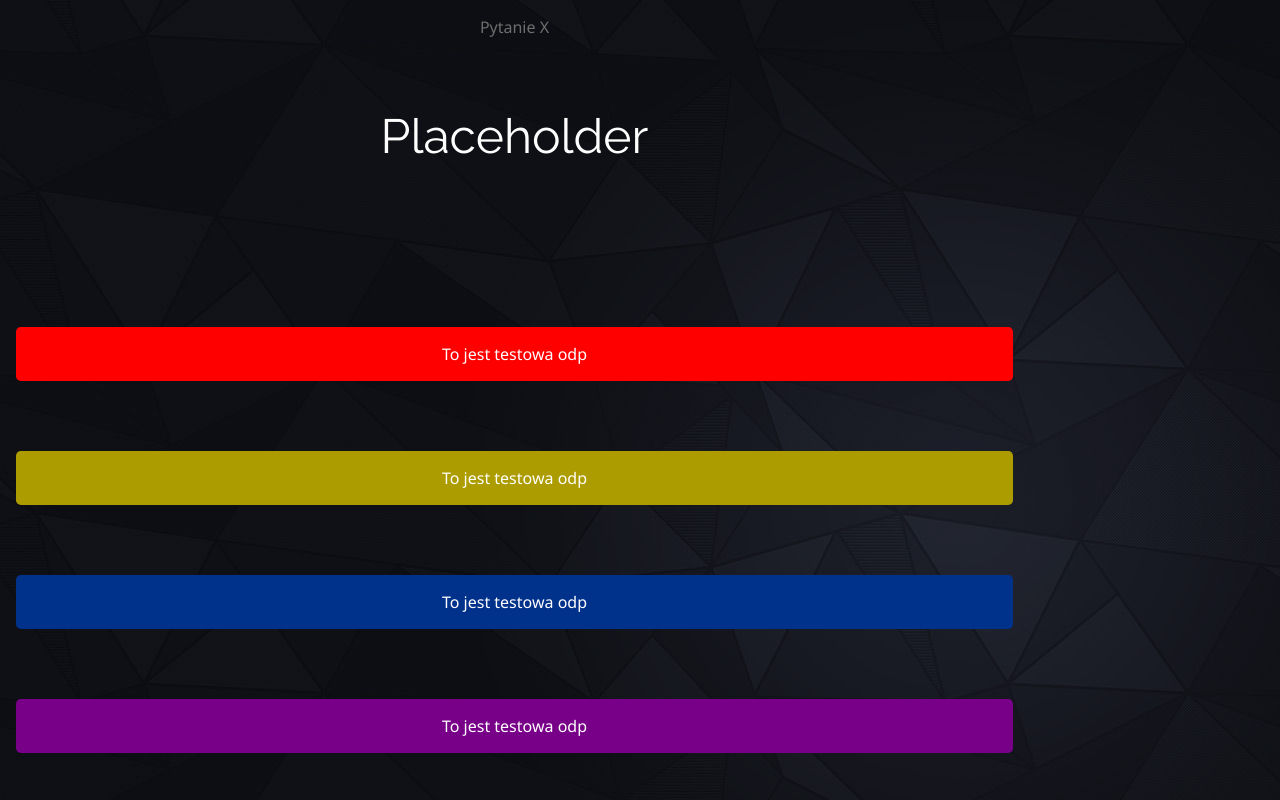
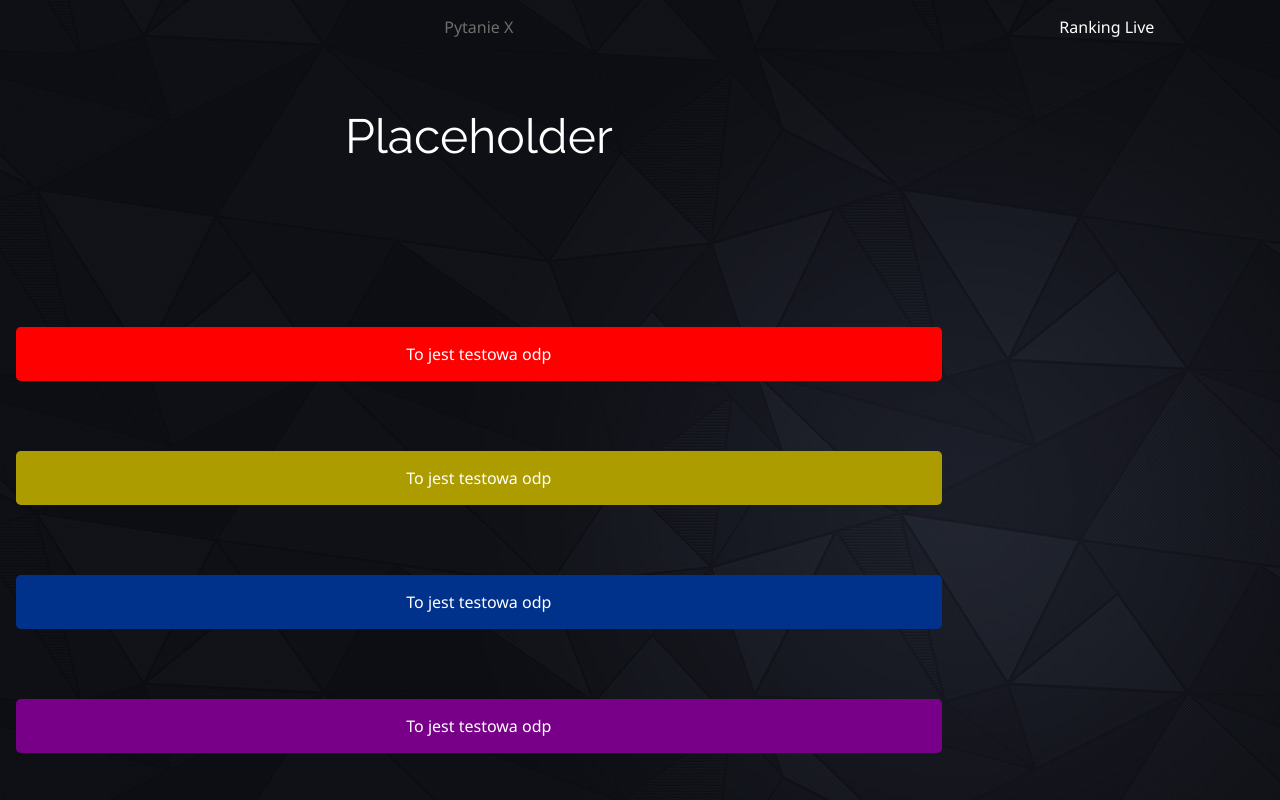
Before and after one commit to gabirat/quiz, a website: page public/liveboard.html in a window 1280 px wide. Drawn offline with nearby package versions, Linux system fonts and the light colour scheme; no server answers.

Commit message:
changes to ranking structure

```diff
--- a/public/liveboard.html
+++ b/public/liveboard.html
@@ -22,7 +22,10 @@
         <div class="answer" id="ans1">To jest testowa odp</div>
         <div class="answer" id="ans2">To jest testowa odp</div>
         <div class="answer" id="ans3">To jest testowa odp</div>
-        <div id="participants"></div>
+        <div id="participants">
+            <div id="participants-header">Ranking Live</div>
+            <div id="participants-users"></div>
+        </div>
     </div>
     <div id="results-page" style="display: none">
         <p class="first">Pierwsze miejsce</p>
```
